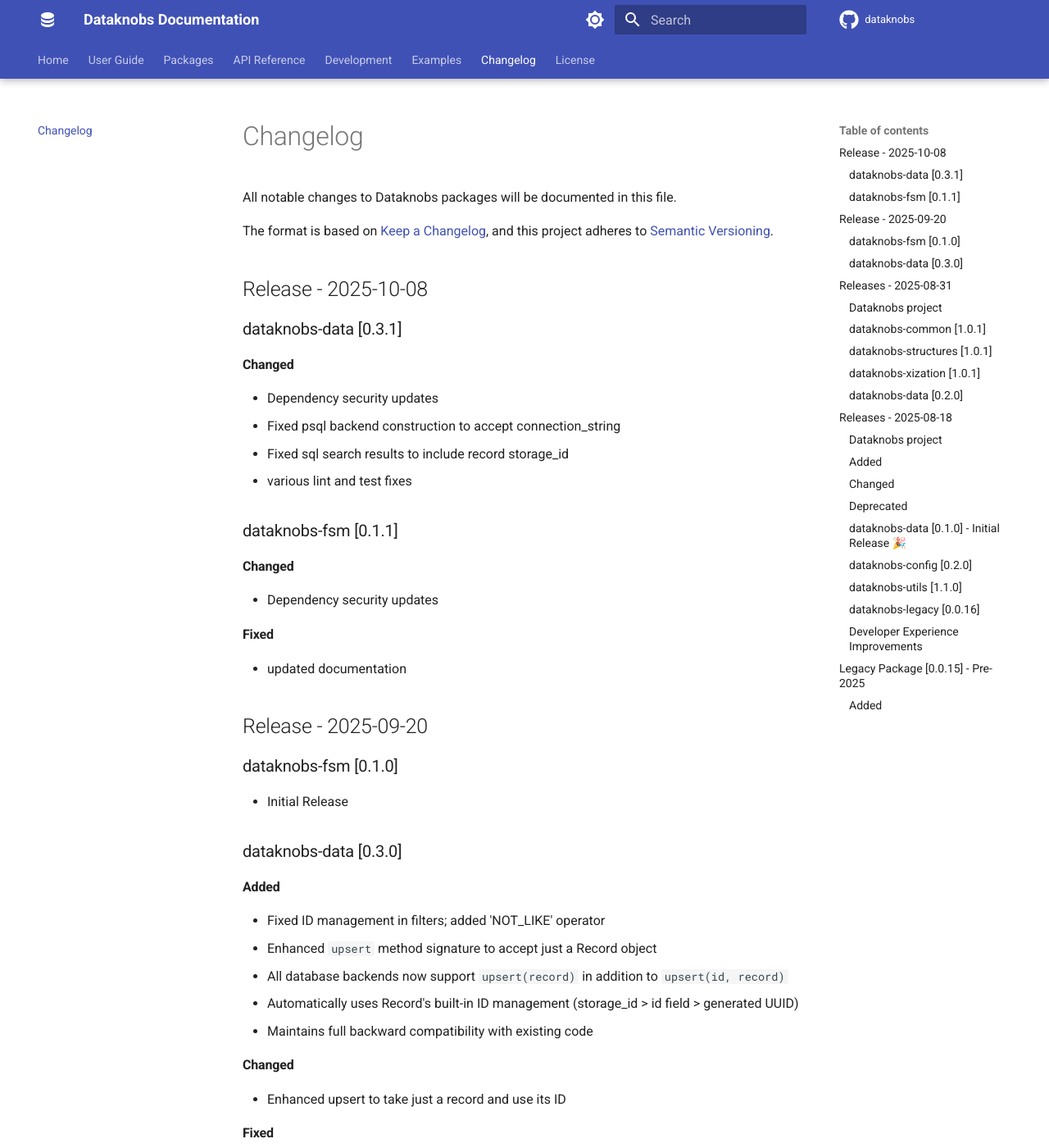
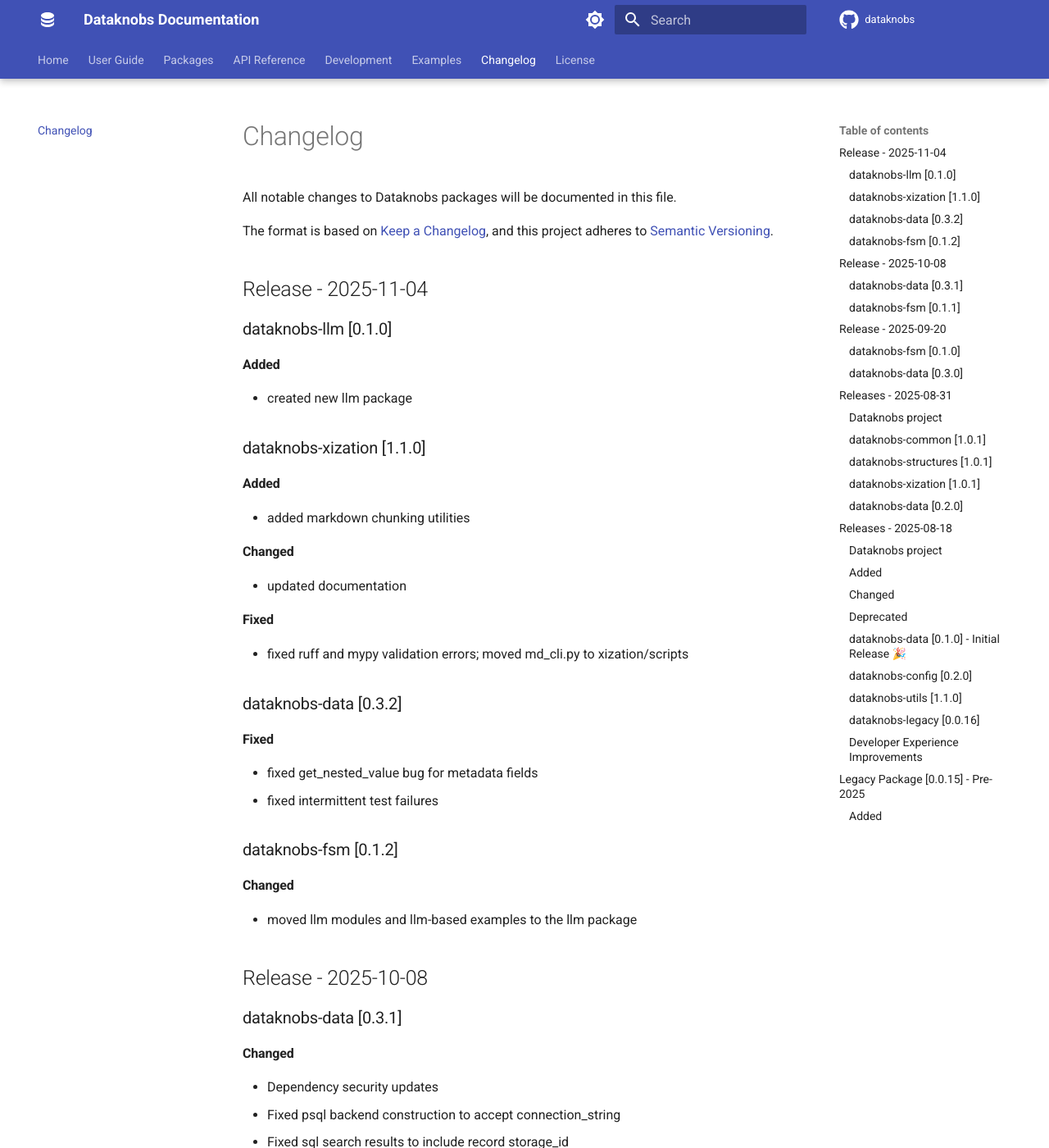
Before and after one commit to KBS-Labs/dataknobs, an MkDocs documentation site: the page built from docs/changelog.md, in a window 1280 px wide and 1400 px high. Shown: the whole window at 82% size. Built offline with MkDocs 1.6.1 and Material for MkDocs 9.7.7, drawn with Linux system fonts in a browser that asks for light colours; comment, search, counter and statistics services are not loaded; the version menu is left out.

Commit message:
Releasing new llm package and updated data, fsm, and xization packages

```diff
--- a/docs/changelog.md
+++ b/docs/changelog.md
@@ -5,6 +5,35 @@
 The format is based on [Keep a Changelog](https://keepachangelog.com/en/1.0.0/),
 and this project adheres to [Semantic Versioning](https://semver.org/spec/v2.0.0.html).
 
+
+## Release - 2025-11-04
+
+### dataknobs-llm [0.1.0]
+
+#### Added
+- created new llm package
+
+### dataknobs-xization [1.1.0]
+
+#### Added
+- added markdown chunking utilities
+
+#### Changed
+- updated documentation
+
+#### Fixed
+- fixed ruff and mypy validation errors; moved md_cli.py to xization/scripts
+
+### dataknobs-data [0.3.2]
+
+#### Fixed
+- fixed get_nested_value bug for metadata fields
+- fixed intermittent test failures
+
+### dataknobs-fsm [0.1.2]
+
+#### Changed
+- moved llm modules and llm-based examples to the llm package
 
 ## Release - 2025-10-08
 
```
Also changed, not shown: 3 other files.
